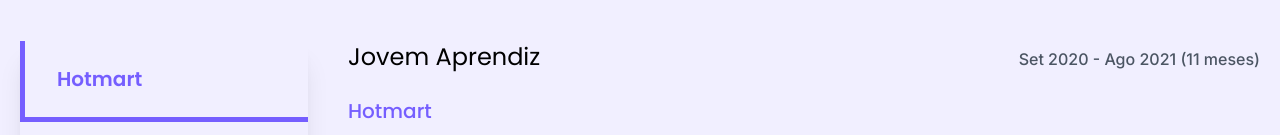
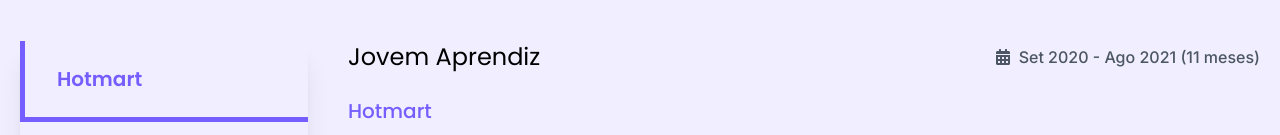
Before and after one commit to andrecandrad/Next-andrecandrad, a Next.js app: page / in a window 1280 px wide. Shown: the part 1025-1160 px from the top of the page. Built offline with nearby package versions, Linux system fonts and the light colour scheme.

Commit message:
adicionando icone de calendario no periodo da experiencia

```diff
--- a/components/Section.jsx
+++ b/components/Section.jsx
@@ -1,5 +1,6 @@
 import React from "react";
 import { useState } from "react";
+import { FaCalendarAlt } from "react-icons/fa";
 
 const Section = () => {
   const experiencias = [
@@ -99,8 +100,8 @@
               <h3 className="mb-6 font-Poppins text-2xl font-normal sm:mb-0">
                 {activeJob.title}
               </h3>
-              <h5 className="text-base font-medium text-gray-600">
-                {activeJob.period}
+              <h5 className="flex items-center gap-2 text-base font-medium text-gray-600">
+                <FaCalendarAlt /> {activeJob.period}
               </h5>
             </div>
 
```
